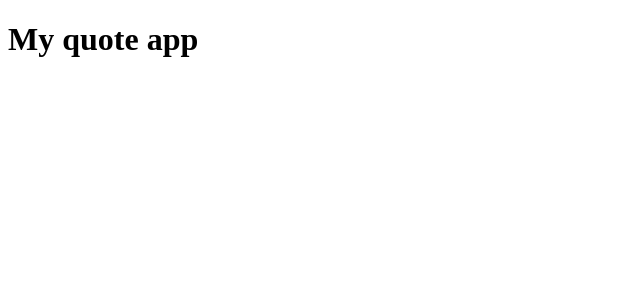
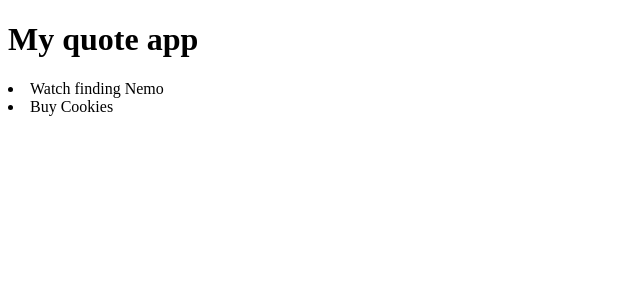
Before and after one commit to RhonaJoyKe/AppQuotes, an Angular app: page / in a window 1280 px wide. Shown: the top 300 px of the page, without its empty margins (0-640 px from the left). Built offline with nearby package versions, Linux system fonts and the light colour scheme.

Commit message:
adds new component

```diff
--- a/src/app/app.module.ts
+++ b/src/app/app.module.ts
@@ -4,11 +4,13 @@
 import { AppRoutingModule } from './app-routing.module';
 import { AppComponent } from './app.component';
 import { QuotesComponent } from './quotes/quotes.component';
+import { QuoteDetailComponent } from './quote-detail/quote-detail.component';
 
 @NgModule({
   declarations: [
     AppComponent,
-    QuotesComponent
+    QuotesComponent,
+    QuoteDetailComponent
   ],
   imports: [
     BrowserModule,
--- /dev/null
+++ b/src/app/quote-detail/quote-detail.component.html
@@ -0,0 +1 @@
+<p>quote-detail works!</p>
--- /dev/null
+++ b/src/app/quote-detail/quote-detail.component.ts
@@ -0,0 +1,15 @@
+import { Component, OnInit } from '@angular/core';
+
+@Component({
+  selector: 'app-quote-detail',
+  templateUrl: './quote-detail.component.html',
+  styleUrls: ['./quote-detail.component.css']
+})
+export class QuoteDetailComponent implements OnInit {
+
+  constructor() { }
+
+  ngOnInit(): void {
+  }
+
+}
--- a/src/app/quotes/quotes.component.html
+++ b/src/app/quotes/quotes.component.html
@@ -1 +1,4 @@
 <h1>My quote app</h1>
+<li *ngFor='let quote of quote'>
+    {{quote.author}}
+  </li>
--- a/src/app/quotes/quotes.component.ts
+++ b/src/app/quotes/quotes.component.ts
@@ -7,7 +7,7 @@
   styleUrls: ['./quotes.component.css']
 })
 export class QuotesComponent implements OnInit {
-  goals:Quotes[] = [
+  quote:Quotes[] = [
     {id:1, author:'Watch finding Nemo',createdby:'Joy'},
     {id:2,author:'Buy Cookies',createdby:'Joy'},
 
```
Also changed, not shown: src/app/quote-detail/quote-detail.component.css (added), 1 other file (tests, documents, lock files or other folders).
